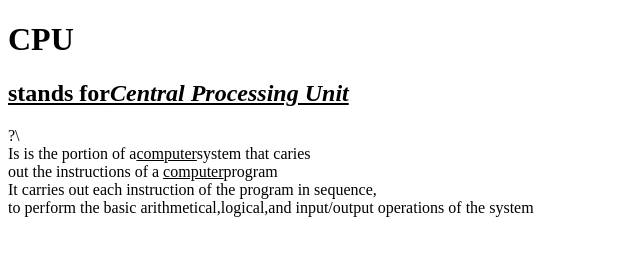
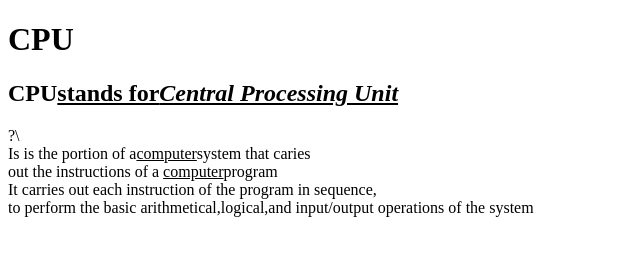
Before and after one commit to iamneo-production/abfabadaeccdfffebaeceaec, a plain HTML site: page public/index.html in a window 1280 px wide. Shown: the whole page, without its empty margins (0-640 px from the left). Drawn offline with Linux system fonts and the light colour scheme.

Commit message:
Backup Commit

```diff
--- a/public/index.html
+++ b/public/index.html
@@ -9,7 +9,7 @@
 </head>
 <body>
     <h1>CPU</h1>
-    <h2><u><bCPU></b>stands for<i>Central Processing Unit</i></u></h2>?\</br>
+    <h2>CPU<u><bCPU></b>stands for<i>Central Processing Unit</i></u></h2>?\</br>
     Is is the portion of a<u>computer</u>system that caries</br>
     out the instructions of a <u>computer</u>program</br>
     It carries out each instruction of the program in sequence,</br>
```
